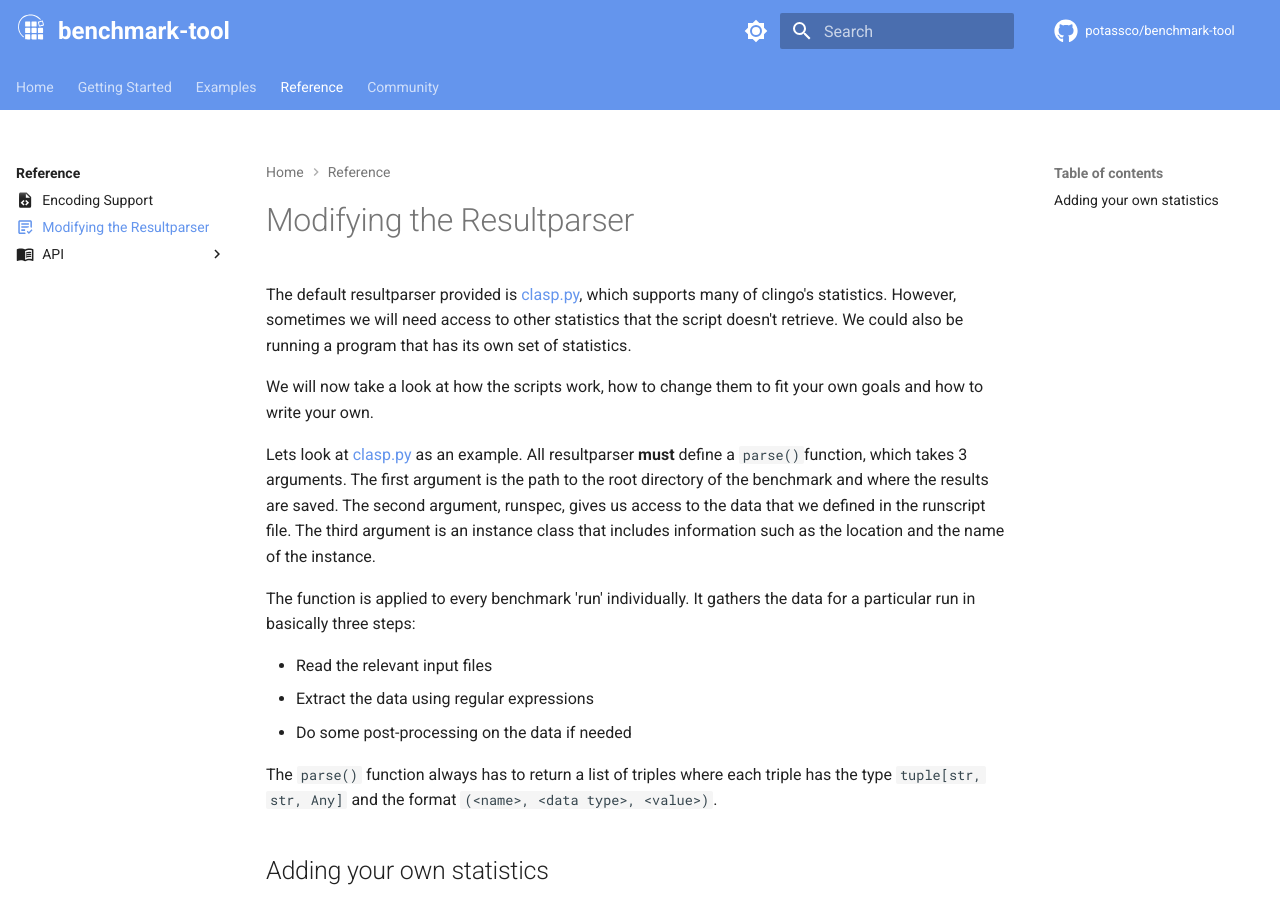
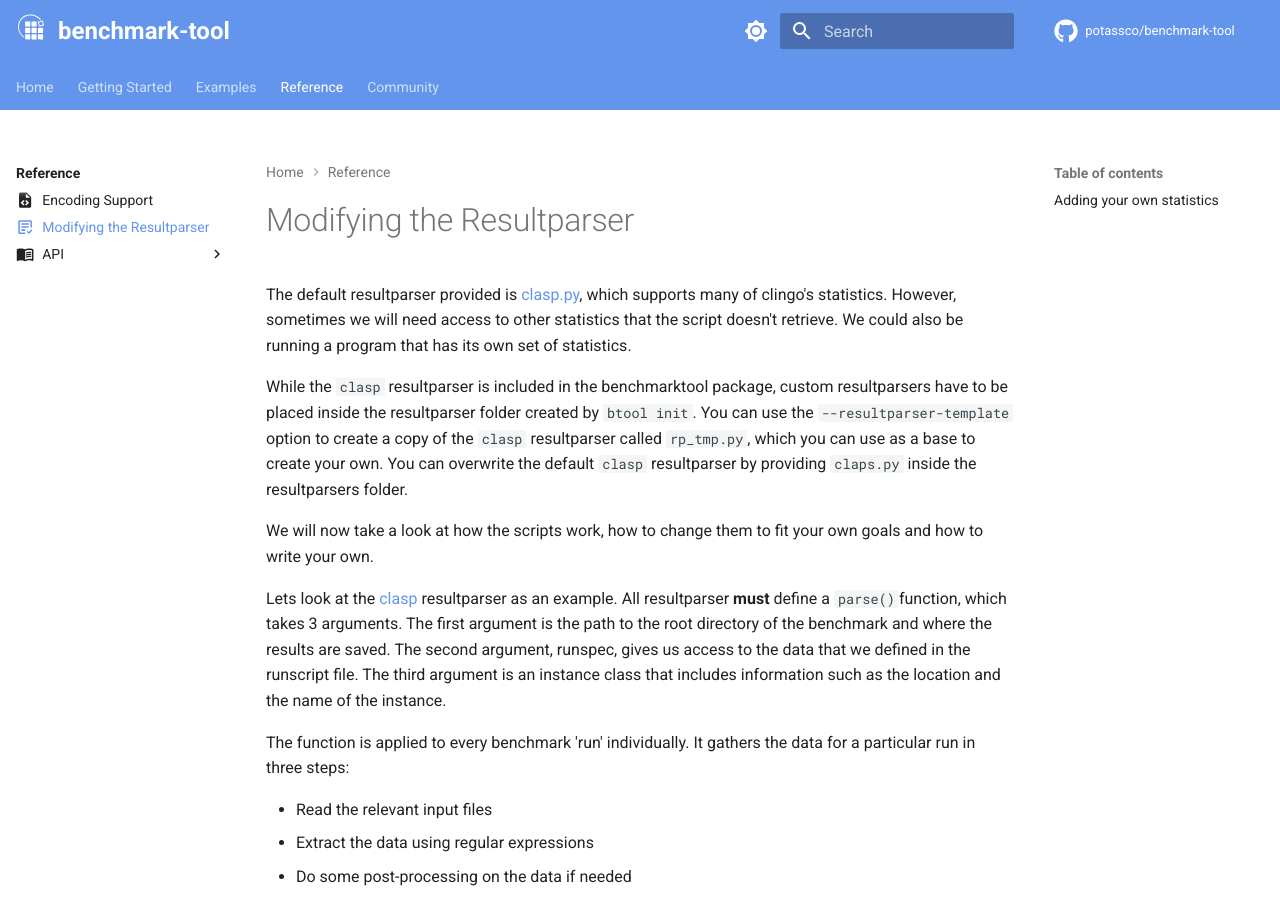
Before and after one commit to potassco/benchmark-tool, an MkDocs documentation site: the page built from docs/reference/resultparser.md, in a window 1280 px wide and 900 px high. Built offline with MkDocs 1.6.1 and Material for MkDocs 9.7.7, drawn with Linux system fonts in a browser that asks for light colours; comment, search, counter and statistics services are not loaded.

Commit message:
Update resultparser documentation

```diff
--- a/docs/reference/resultparser.md
+++ b/docs/reference/resultparser.md
@@ -7,11 +7,17 @@ icon: "material/text-box-check-outline"
 
 The default resultparser provided is [clasp.py](https://github.com/potassco/benchmark-tool/blob/master/src/benchmarktool/resultparser/clasp.py), which supports many of clingo's statistics. However, sometimes we will need access to other statistics that the script doesn't retrieve. We could also be running a program that has its own set of statistics.
 
+While the `clasp` resultparser is included in the benchmarktool package, custom resultparsers
+have to be placed inside the resultparser folder created by `btool init`. You can use the
+`--resultparser-template` option to create a copy of the `clasp` resultparser called `rp_tmp.py`,
+which you can use as a base to create your own. You can overwrite the default `clasp`
+resultparser by providing `claps.py` inside the resultparsers folder.
+
 We will now take a look at how the scripts work, how to change them to fit your own goals and how to write your own.
 
-Lets look at [clasp.py](https://github.com/potassco/benchmark-tool/blob/master/src/benchmarktool/resultparser/clasp.py) as an example. All resultparser **must** define a `parse()`function, which takes 3 arguments. The first argument is the path to the root directory of the benchmark and where the results are saved. The second argument, runspec, gives us access to the data that we defined in the runscript file. The third argument is an instance class that includes information such as the location and the name of the instance.
+Lets look at the [clasp](https://github.com/potassco/benchmark-tool/blob/master/src/benchmarktool/resultparser/clasp.py) resultparser as an example. All resultparser **must** define a `parse()`function, which takes 3 arguments. The first argument is the path to the root directory of the benchmark and where the results are saved. The second argument, runspec, gives us access to the data that we defined in the runscript file. The third argument is an instance class that includes information such as the location and the name of the instance.
 
-The function is applied to every benchmark 'run' individually. It gathers the data for a particular run in basically three steps:
+The function is applied to every benchmark 'run' individually. It gathers the data for a particular run in three steps:
 
 - Read the relevant input files
 - Extract the data using regular expressions
```
Also changed, not shown: docs/getting_started/index.md (+2 -0 lines), docs/getting_started/init/index.md (+6 -0 lines).
